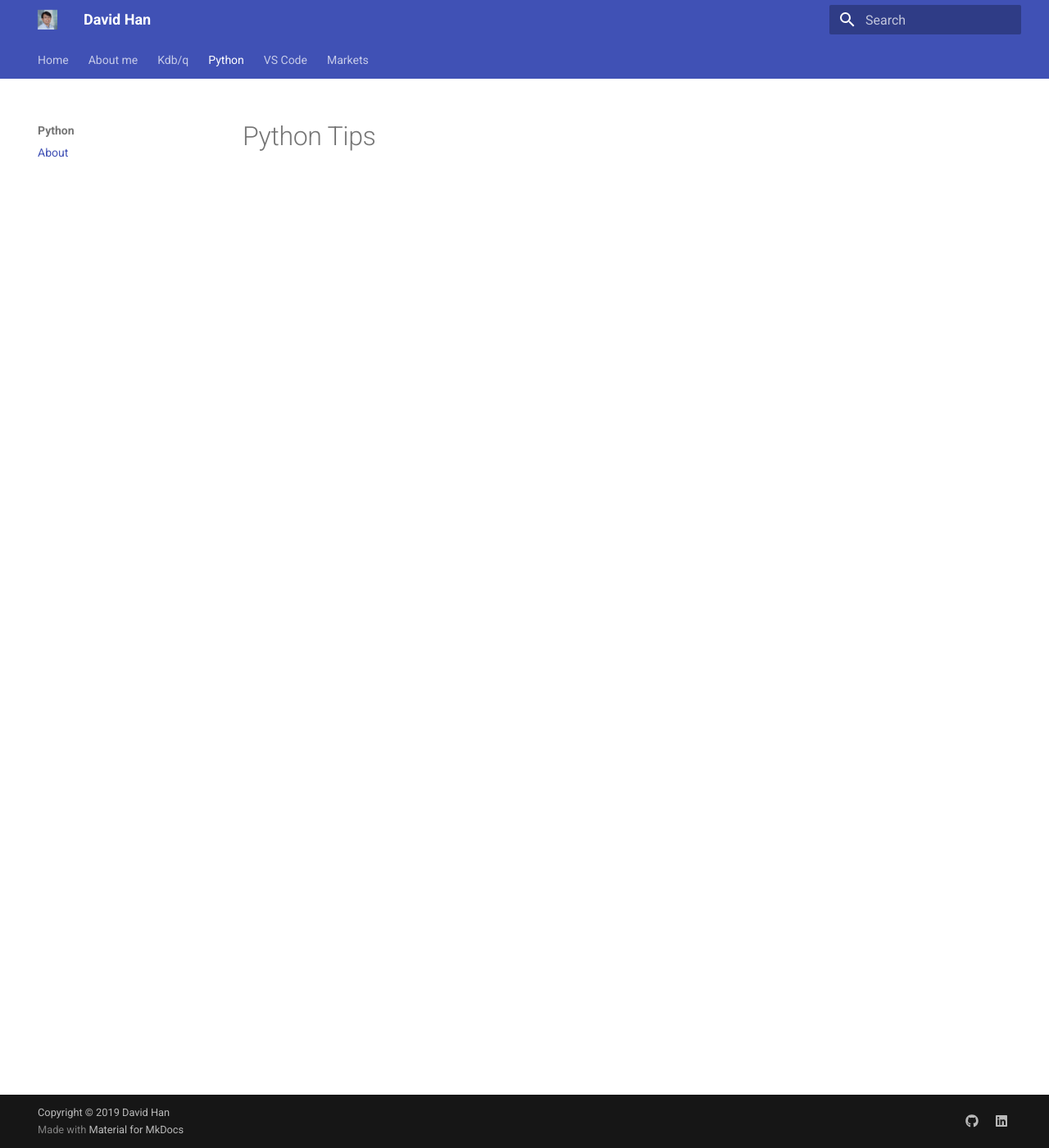
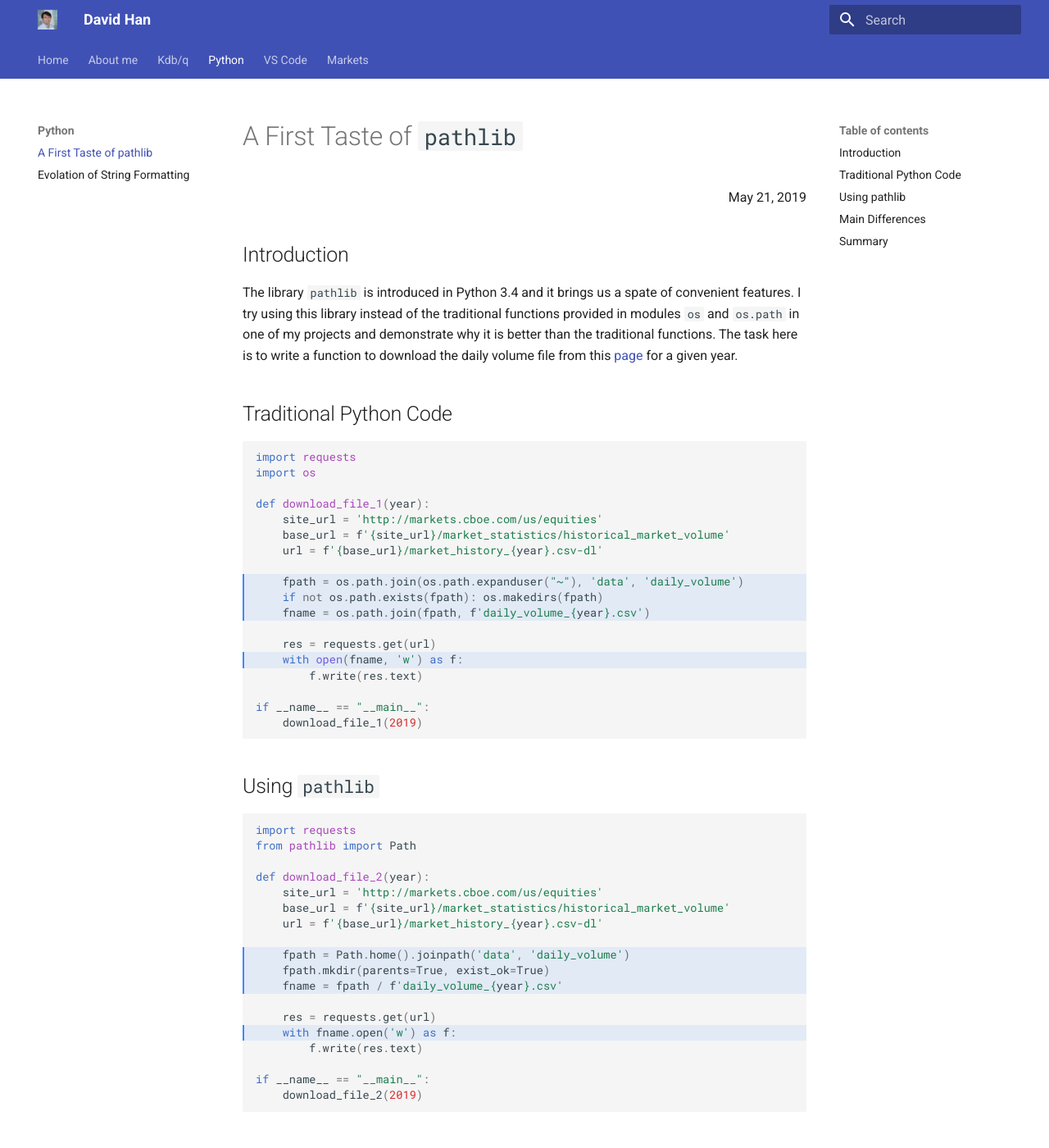
Before and after one commit to dpkwhan/handocs, an MkDocs documentation site: the page built from docs/python/a-first-taste-of-pathlib.md, in a window 1280 px wide and 1400 px high. Shown: the whole window at 82% size. Built offline with MkDocs 1.6.1 and Material for MkDocs 9.7.7, drawn with Linux system fonts in a browser that asks for light colours; some of the changed text lies outside the part shown.

Commit message:
Add a new post

````diff
--- a/docs/python/a-first-taste-of-pathlib.md
+++ b/docs/python/a-first-taste-of-pathlib.md
@@ -1 +1,75 @@
-# Python Tips
+# A First Taste of ``pathlib``
+
+<span style="display:block;text-align:right">May 21, 2019</span>
+
+## Introduction
+The library ``pathlib`` is introduced in Python 3.4 and it brings us a spate of convenient features. I try using this library instead of the traditional functions provided in modules ``os`` and ``os.path`` in one of my projects and demonstrate why it is better than the traditional functions. The task here is to write a function to download the daily volume file from this [page][CBOE Daily Volume] for a given year.
+
+## Traditional Python Code
+
+``` python hl_lines="9 10 11 14"
+import requests
+import os
+
+def download_file_1(year):
+    site_url = 'http://markets.cboe.com/us/equities'
+    base_url = f'{site_url}/market_statistics/historical_market_volume'
+    url = f'{base_url}/market_history_{year}.csv-dl'
+
+    fpath = os.path.join(os.path.expanduser("~"), 'data', 'daily_volume')
+    if not os.path.exists(fpath): os.makedirs(fpath)
+    fname = os.path.join(fpath, f'daily_volume_{year}.csv')
+
+    res = requests.get(url)
+    with open(fname, 'w') as f:
+        f.write(res.text)
+
+if __name__ == "__main__":
+    download_file_1(2019)
+```
+
+## Using ``pathlib``
+
+``` python hl_lines="9 10 11 14"
+import requests
+from pathlib import Path
+
+def download_file_2(year):
+    site_url = 'http://markets.cboe.com/us/equities'
+    base_url = f'{site_url}/market_statistics/historical_market_volume'
+    url = f'{base_url}/market_history_{year}.csv-dl'
+
+    fpath = Path.home().joinpath('data', 'daily_volume')
+    fpath.mkdir(parents=True, exist_ok=True)
+    fname = fpath / f'daily_volume_{year}.csv'
+
+    res = requests.get(url)
+    with fname.open('w') as f:
+        f.write(res.text)
+
+if __name__ == "__main__":
+    download_file_2(2019)
+```
+
+## Main Differences
+
+The main differences are highlighted at lines 9, 10, 11 and 14.
+
+- Get home directory
+    * ``os.path.expanduser("~")``
+    * ``Path.home()``
+- Join path
+    * ``os.path.join('dir', 'subdir')``
+    * ``Path.joinpath('dir', 'subdir')``
+- Create path
+    * ``if not os.path.exists(fpath): os.makedirs(fpath)``
+    * ``fpath.mkdir(parents=True, exist_ok=True)``
+- Open file
+    * ``with open(fname, 'w') as f``
+    * ``with fname.open('w') as f``
+
+## Summary
+``pathlib`` library puts these methods that used to be in ``os`` and ``os.path`` into a single library and makes it easier to use. For additional features provided by this library, see [pathlib][pathlib].
+
+[CBOE Daily Volume]: http://markets.cboe.com/us/equities/market_statistics/historical_market_volume/
+[pathlib]: https://docs.python.org/3/library/pathlib.html
--- a/mkdocs.yml
+++ b/mkdocs.yml
@@ -14,7 +14,8 @@ nav:
       - Function:
           - kdb/function/function-argument.md
   - Python:
-      - About: python/a-first-taste-of-pathlib.md
+      - A First Taste of pathlib: python/a-first-taste-of-pathlib.md
+      - Evolation of String Formatting: python/evolution-of-string-formatting.md
   - VS Code:
       - Common: vscode/common/common.md
       - Python: vscode/python/python.md
@@ -54,6 +55,7 @@ markdown_extensions:
   - markdown.extensions.admonition
   - markdown.extensions.codehilite:
       guess_lang: false
+      linenums: true
   - markdown.extensions.def_list
   - markdown.extensions.footnotes
   - markdown.extensions.meta
````
Also changed, not shown: docs/python/evolution-of-string-formatting.md (added, +3 -0 lines).
